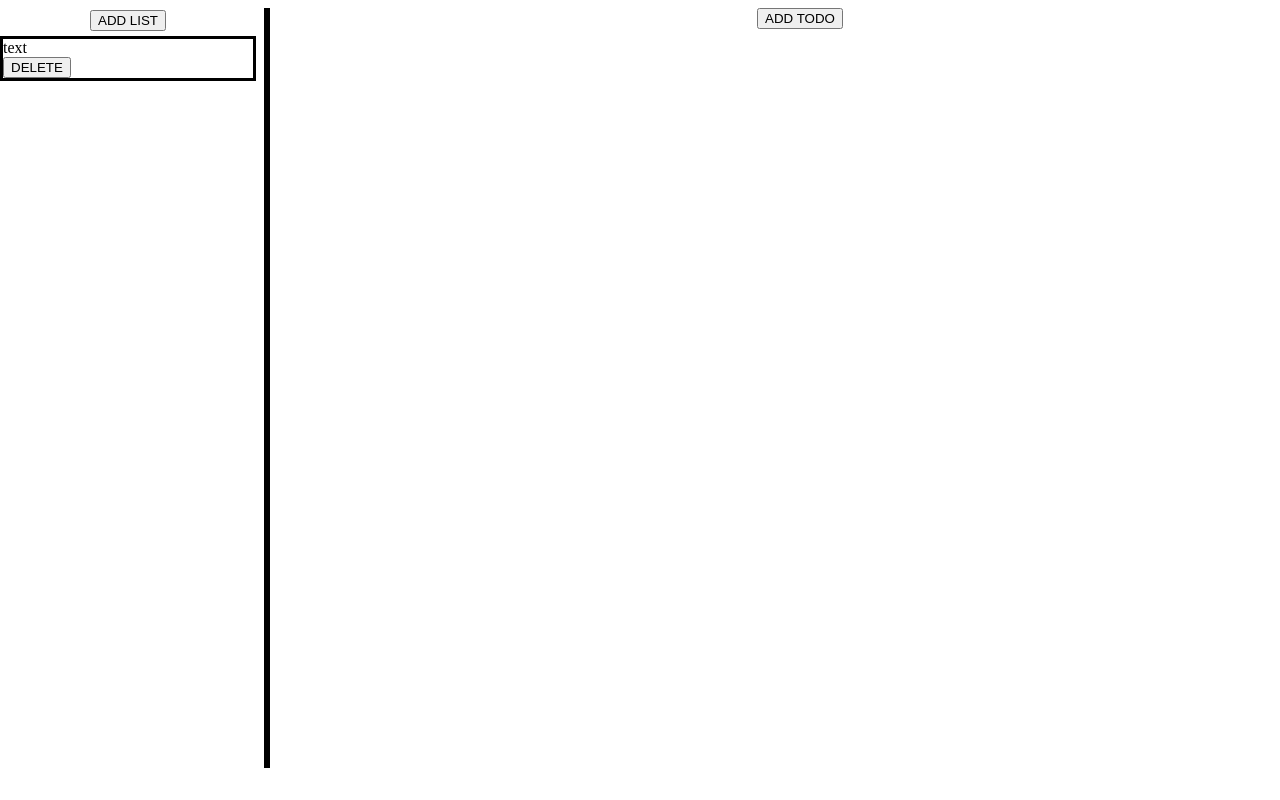
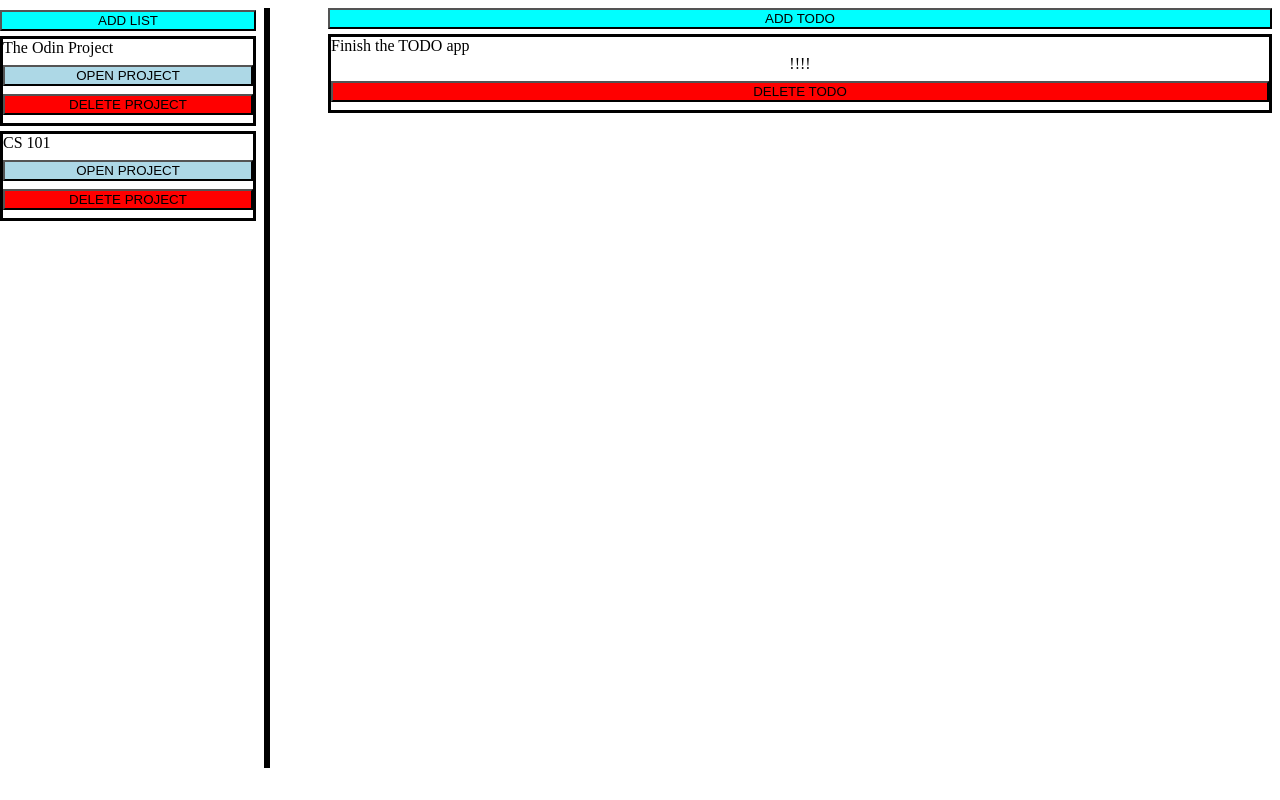
Before and after one commit to Mufabo/TODO_APP, a website with bundled scripts: page src/index.html in a window 1280 px wide. Built offline with nearby package versions, Linux system fonts and the light colour scheme.

Commit message:
playing around frontend design

```diff
--- a/src/index.html
+++ b/src/index.html
@@ -1,5 +1,6 @@
 <!DOCTYPE html>
 <html>
+
 <head>
     <title>TODO APP</title>
     <link rel="icon" href="index.ico">
@@ -10,15 +11,18 @@
     <script type="module" src="main.js"></script>
     <div id="main">
         <div class="sidenav">
-                <div class="button">
-                    <button id="ADD_LIST">ADD LIST</button>
+            <button id="ADD_LIST" class="button">ADD LIST</button>
+            <div id="projects">
+                <div class="item" id="The Odin Project">
+                    The Odin Project
+                    <button id="openProject" class="button">OPEN PROJECT</button>
+                    <button id="deleteProject" class="button">DELETE PROJECT</button>
                 </div>
-                <div id="projects">
-                    <div class="prjct">
-                        <span>text</span>
-                        <div>
-                            <button id="deleteProject" class="button">DELETE</button>
-                        </div>
+
+                <div class="item" id="CS 101">
+                    CS 101
+                    <button id="openProject" class="button">OPEN PROJECT</button>
+                    <button id="deleteProject" class="button">DELETE PROJECT</button>
                 </div>
             </div>
         </div>
@@ -26,11 +30,16 @@
         <div class="vl"></div>
 
         <div class="main">
-                <div class="button">
-                    <button>ADD TODO</button>
+            <button class="button">ADD TODO</button>
+
+            <div id="todos">
+                <div class="item">
+                    Finish the TODO app
+                    <div class="priority">!!!!</div>
+                    <button id="deleteProject" class="button" >DELETE TODO</button>
                 </div>
 
-                <div id="todos"></div>
+            </div>
         </div>
     </div>
 
@@ -46,4 +55,5 @@
 
 
 </body>
+
 </html>
--- a/src/style.css
+++ b/src/style.css
@@ -1,41 +1,40 @@
- /* The sidebar menu */
 .sidenav {
-    height: 100%; /* Full-height: remove this if you want "auto" height */
-    width: 20vw; /* Set the width of the sidebar */
-    position: fixed; /* Fixed Sidebar (stay in place on scroll) */
-    z-index: 1; /* Stay on top */
-    top: 10px; /* Stay at the top */
+    height: 100%;
+    width: 20vw;
+    position: fixed;
+    /* Fixed Sidebar (stay in place on scroll) */
+    z-index: 1;
+    /* Stay on top */
+    top: 10px;
     left: 0;
-    overflow-x: hidden; /* Disable horizontal scroll */
+    overflow-x: hidden;
     word-wrap: break-word;
-
+    /* Disable horizontal scroll */
 }
 
 .vl {
     border-left: 6px solid black;
+    /* */
     height: 95vh;
     margin-left: 20vw;
+    /*margin independent of sidenav. If less than width of sidenav, there will be overlap */
     position: fixed;
 }
 
 .button {
     text-align: center;
-      margin:auto;
-
+    margin: auto;
+    background-color: aqua;
+    width: 100%;
 }
 
-  /* Style page content */
 .main {
-    margin-left: 25vw; /* Same as the width of the sidebar */
-    padding: 0px 10px;
-
+    margin-left: 25vw;
 }
 
-  #add_todo {
+#add_todo {}
 
-  }
-
-  .prjct {
+.item {
     border-style: solid;
     margin-top: 5px;
     position: relative;
@@ -44,3 +43,24 @@
 #add_list {
     margin-left: 50vw;
 }
+
+#openProject {
+    width: 100%;
+    background-color: lightblue;
+    margin-top: 1vh;
+}
+
+#deleteProject {
+    width: 100%;
+    background-color: red;
+    margin-top: 1vh;
+    margin-bottom: 1vh;
+}
+
+.priority {
+    text-align: center;
+}
+
+.deleteBTN {
+
+}
```
Lines whose indentation alone changed are shown as unchanged.
